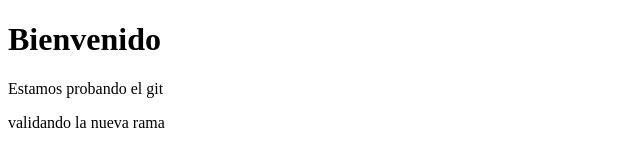
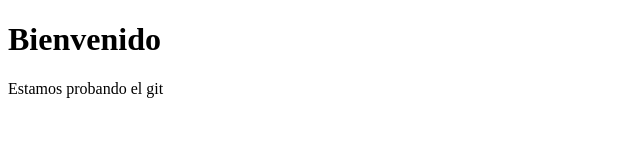
Before and after one commit to elvisnizama/pagina-web, a plain HTML site: page index.html in a window 1280 px wide. Shown: the whole page, without its empty margins (0-640 px from the left). Drawn offline with Linux system fonts and the light colour scheme.

Commit message:
Revert "agregando un parrafo en el nuevo branch"
This reverts commit 12ba4c7d9a1cdae6343b1eef602f7576fde50bed.

```diff
--- a/index.html
+++ b/index.html
@@ -7,6 +7,5 @@
 		<BODY>
 			<h1>Bienvenido</h1>
 			<p>Estamos probando el git</p>
-			<p>validando la nueva rama</p>
 		</BODY>
 </html>
```
